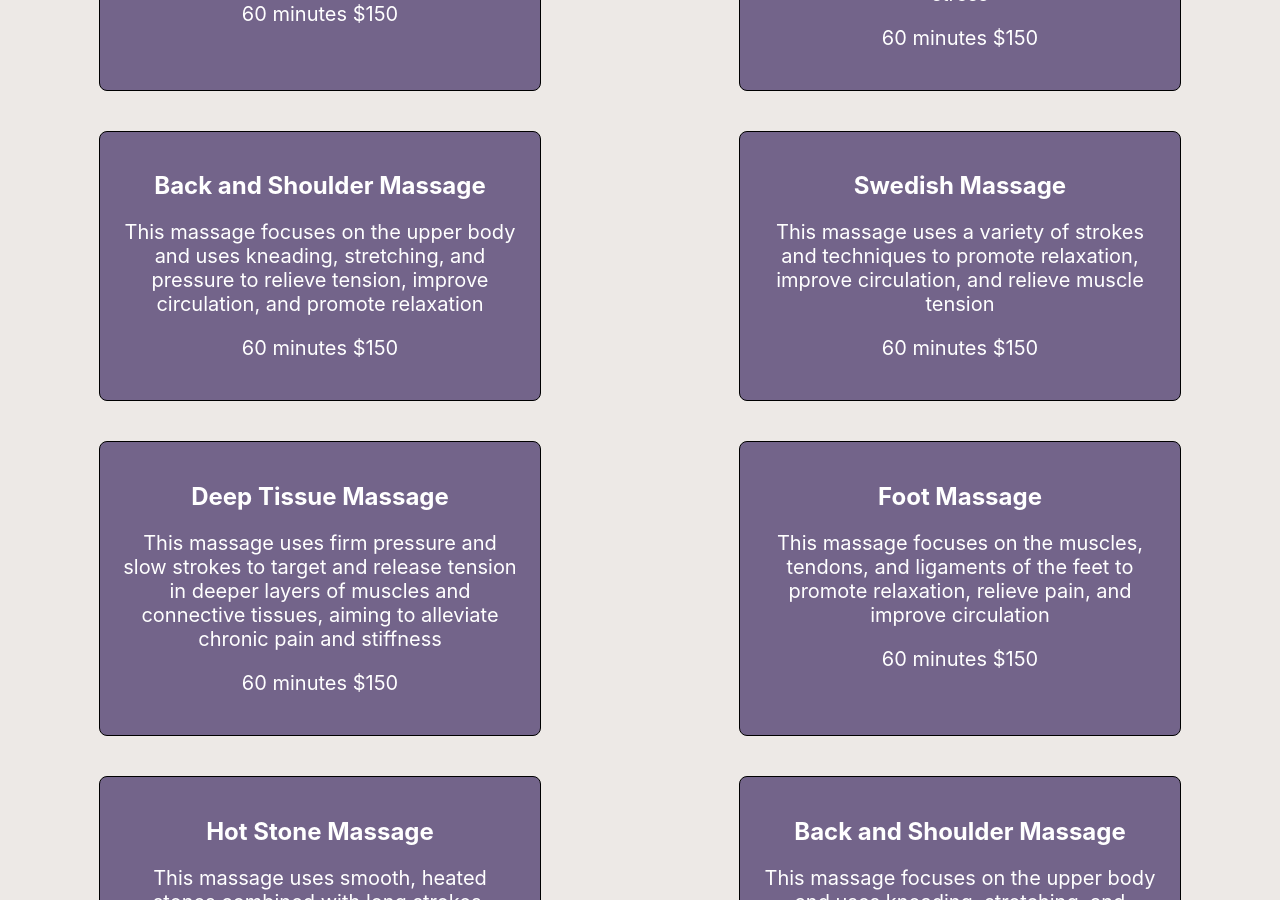
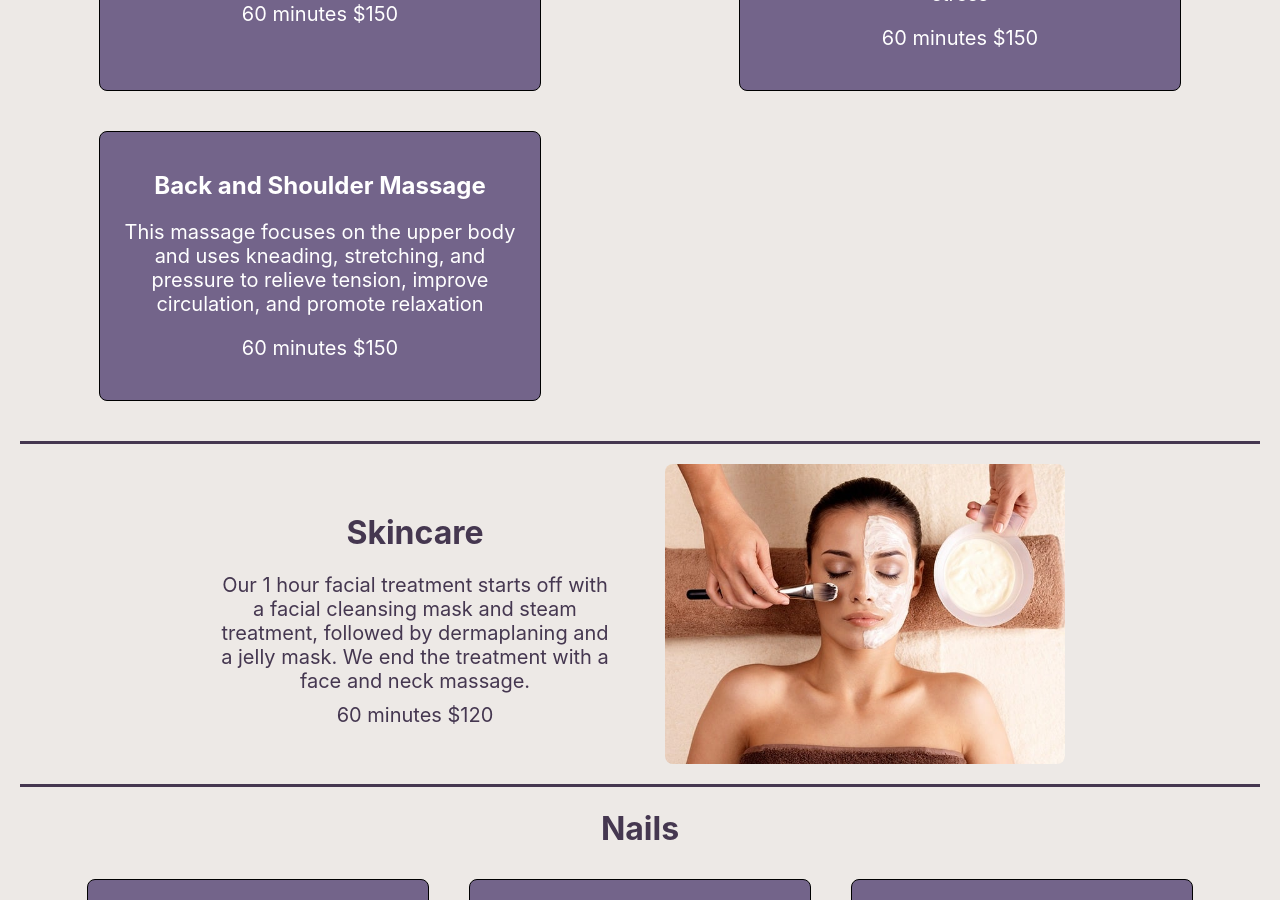
Before and after one commit to LaurenCummings/spa-project, a React (Vite) app: page / in a window 1280 px wide. Shown: the part 1900-2800 px from the top of the page. Built offline with nearby package versions, Linux system fonts and the light colour scheme; a web font is replaced by a local one.

Commit message:
deleted old method of hardcoding services

```diff
--- a/src/components/Massage.jsx
+++ b/src/components/Massage.jsx
@@ -18,31 +18,6 @@ const Massage = forwardRef((props, ref) => {
                         )
                     })
                 }
-                <div className="massage-service">
-                    <h2>Swedish Massage</h2>
-                    <p>This massage uses a variety of strokes and techniques to promote relaxation, improve circulation, and relieve muscle tension</p>
-                    <p>60 minutes $150</p>
-                </div>
-                <div className="massage-service">
-                    <h2>Deep Tissue Massage</h2>
-                    <p>This massage uses firm pressure and slow strokes to target and release tension in deeper layers of muscles and connective tissues, aiming to alleviate chronic pain and stiffness</p>
-                    <p>60 minutes $150</p>
-                </div>
-                <div className="massage-service">
-                    <h2>Foot Massage</h2>
-                    <p>This massage focuses on the muscles, tendons, and ligaments of the feet to promote relaxation, relieve pain, and improve circulation</p>
-                    <p>60 minutes $150</p>
-                </div>
-                <div className="massage-service">
-                    <h2>Hot Stone Massage</h2>
-                    <p>This massage uses smooth, heated stones combined with long strokes, circular movement, and kneading to relax muscles, improve circulation, and reduce stress</p>
-                    <p>60 minutes $150</p>
-                </div>
-                <div className="massage-service">
-                    <h2>Back and Shoulder Massage</h2>
-                    <p>This massage focuses on the upper body and uses kneading, stretching, and pressure to relieve tension, improve circulation, and promote relaxation</p>
-                    <p>60 minutes $150</p>
-                </div>
             </div>
         </div>
     )
```
